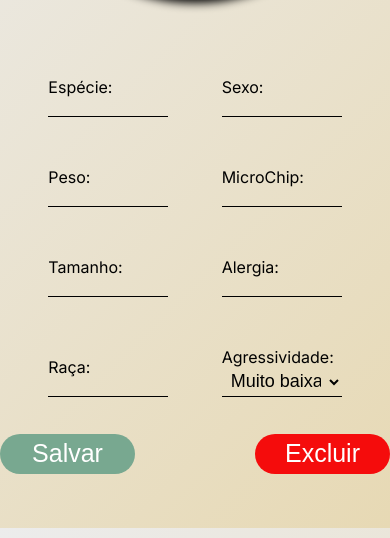
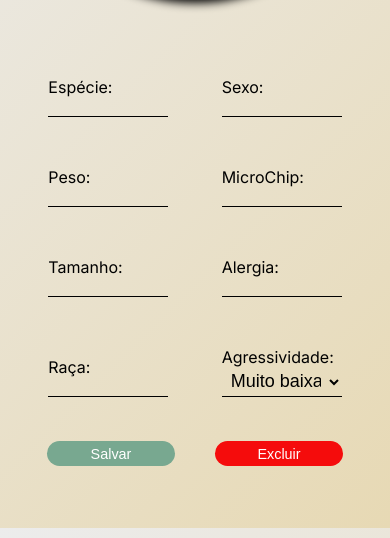
Before and after one commit to srmt03/web-petsaude-tcc, a plain HTML site: page assets/html/editPet.html in a window 390 px wide. Shown: the part 316-854 px from the top of the page. Drawn offline with Linux system fonts and the light colour scheme.

Commit message:
10/03/2023 Part 1

```diff
--- a/assets/css/editPet.css
+++ b/assets/css/editPet.css
@@ -157,7 +157,7 @@ button{
     background-color: #F50C0C;
 }
 
-.excluir a{
+.asButton{
     font-size: 1.5625rem;
     color: white;
 }
@@ -166,7 +166,7 @@ button{
     background-color: var(  --green-500);
 }
 
-.salvar a{
+.asButton{
     font-size: 1.5625rem;
     color: white;
 }
@@ -306,17 +306,21 @@ button:hover{
     footer{
         height: 20%;
         display: flex;
-        justify-content: bottom;
+        justify-content: center;
+        gap: 40px;
     }
 
     button{
-        background-color: red;
-        height: 40px;
-        width: 261px;
+        height: 25px;
+        width: 128px;
         border-radius: 90px;
-        font-size: 1.2rem;
         background-color: var(  --green-500);
         color: white;
+    }
+
+    .asButton{
+        font-size: 0.9rem;
+        font-weight: 0;
     }
 
     button:hover{
--- a/assets/html/editPet.html
+++ b/assets/html/editPet.html
@@ -77,10 +77,10 @@
     </main>
     <footer>
         <button class="salvar" id="salvar">
-            <a href="../html/home.html">Salvar</a>
+            <a href="../../index.html" class="asButton">Salvar</a>
         </button>
             <button class="excluir" id="excluir">
-                <a href="../html/home.html" class="asButton">Excluir</a>
+                <a href="../../index.html" class="asButton">Excluir</a>
             </button>
         </footer>
     </body>
--- a/assets/html/js/utils/editPet.js
+++ b/assets/html/js/utils/editPet.js
@@ -2,4 +2,4 @@
 
 var divEspecie = document.getElementById("especie");
 
-div.innerHTML = `Cachorro`;
+//div.innerHTML = `Cachorro`;
```
